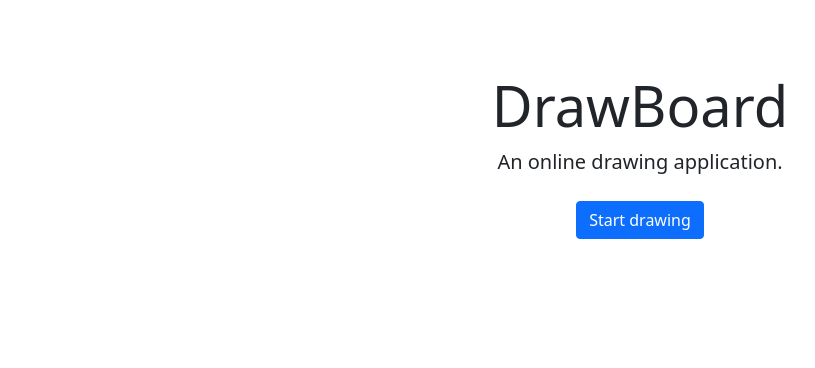
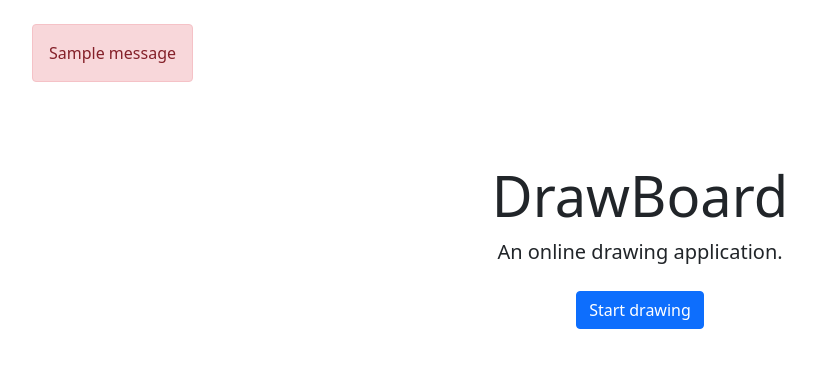
Before and after one commit to mrbasel/drawboard, a Flask app: page / in a window 1280 px wide. Shown: the part 56-424 px from the top of the page, without its empty margins (0-815 px from the left). Run offline with Flask 2, Linux system fonts and the light colour scheme; one stand-in notice (Sample message) is shown.

Commit message:
Show alert when redis is not working

```diff
--- a/app/app.py
+++ b/app/app.py
@@ -2,8 +2,9 @@ import os
 import secrets
 import time
 
-from flask import Flask, request, render_template, url_for, redirect
+from flask import Flask, request, render_template, url_for, redirect, flash
 from redis import Redis
+from redis.exceptions import ConnectionError
 from flask_socketio import SocketIO, emit, leave_room
 from flask_socketio import join_room as join_socket_room
 from dotenv import load_dotenv
@@ -25,7 +26,12 @@ def home():
 
 @app.route("/room/<room_id>", methods=["GET"])
 def draw_room(room_id):
-    rooms = [i.decode("utf-8") for i in db.lrange("rooms", 0, -1)]
+    try:
+        rooms = [i.decode("utf-8") for i in db.lrange("rooms", 0, -1)]
+    except ConnectionError:
+        flash("Something went wrong, please try again later.", "error")
+        return redirect(url_for("home"))
+
     if room_id not in rooms:
         return redirect(url_for("home"))
 
@@ -36,7 +42,12 @@ def draw_room(room_id):
 def create_room_form():
     if request.method == "POST":
         room_id = secrets.token_hex(8)
-        rooms = [i.decode("utf-8") for i in db.lrange("rooms", 0, -1)]
+
+        try:
+            rooms = [i.decode("utf-8") for i in db.lrange("rooms", 0, -1)]
+        except ConnectionError:
+            flash("Something went wrong, please try again later.", "error")
+            return redirect(url_for("home"))
 
         while room_id in rooms:
             room_id = secrets.token_hex(8)
--- /dev/null
+++ b/app/static/css/home.css
@@ -0,0 +1,3 @@
+.alert {
+    display:inline-block;
+}
--- a/app/templates/home.html
+++ b/app/templates/home.html
@@ -6,6 +6,7 @@
     <meta name="viewport" content="width=device-width, initial-scale=1.0">
     <link href="https://cdn.jsdelivr.net/npm/bootstrap@5.0.0-beta1/dist/css/bootstrap.min.css" rel="stylesheet"
         integrity="sha384-giJF6kkoqNQ00vy+HMDP7azOuL0xtbfIcaT9wjKHr8RbDVddVHyTfAAsrekwKmP1" crossorigin="anonymous">
+    <link rel="stylesheet" href="{{ url_for('static', filename='css/home.css') }}">
     <title>Drawboard</title>
 </head>
 
@@ -17,13 +18,23 @@
             </div>
         </nav>
     </header>
+    <main>
+        {% with messages = get_flashed_messages() %}
+        {% if messages %}
+        <ul class="messages">
+            {% for message in messages %}
+            <li class="alert alert-danger" role="alert">{{ message }}</li>
+            {% endfor %}
+        </ul>
+        {% endif %}
+        {% endwith %}
 
-    <main>
         <section id="#section-1" class="py-4">
             <div class="container text-center my-4">
                 <h1 class="display-4">DrawBoard</h1>
                 <p class="lead">An online drawing application.</p>
-                <form class="container my-4" action="{{ url_for('create_room_form') }}" id="createRoomForm" method="POST">
+                <form class="container my-4" action="{{ url_for('create_room_form') }}" id="createRoomForm"
+                    method="POST">
                     <button type="submit" class="btn btn-primary">Start drawing</button>
                 </form>
             </div>
```
